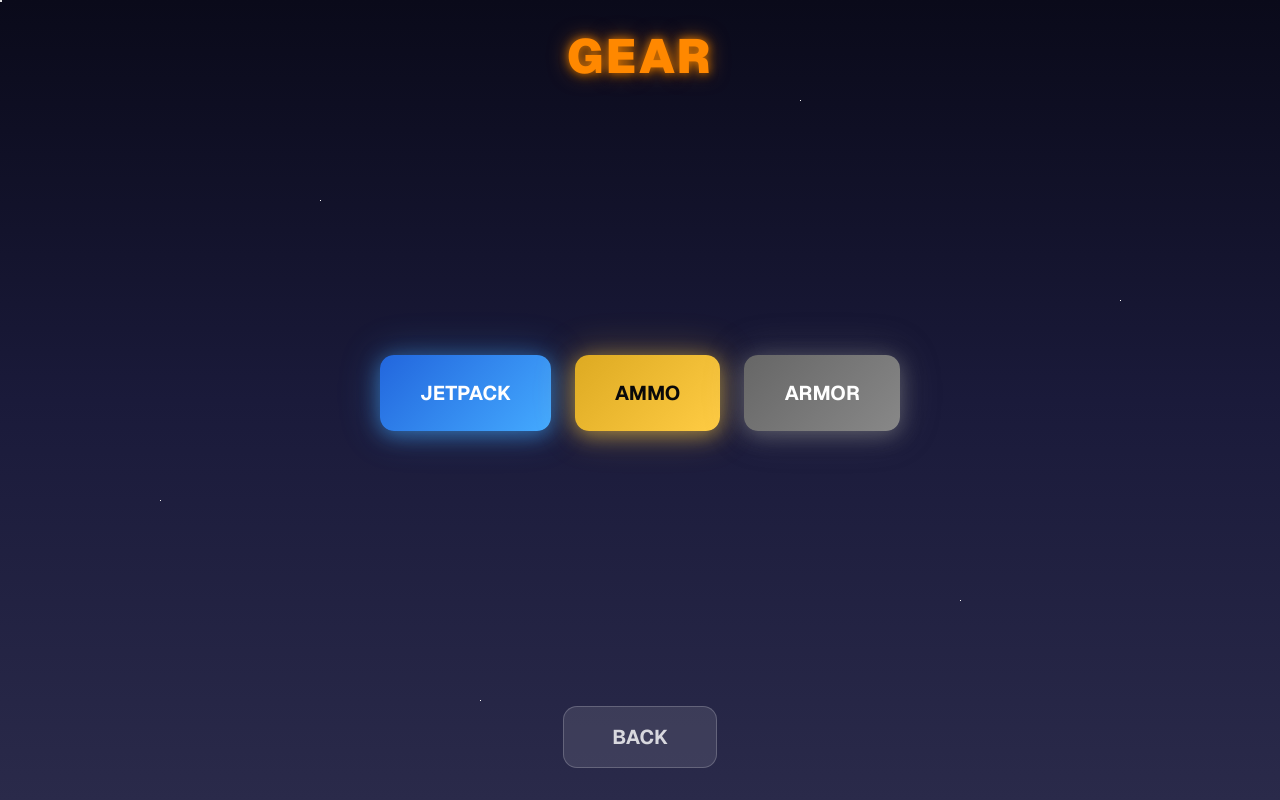
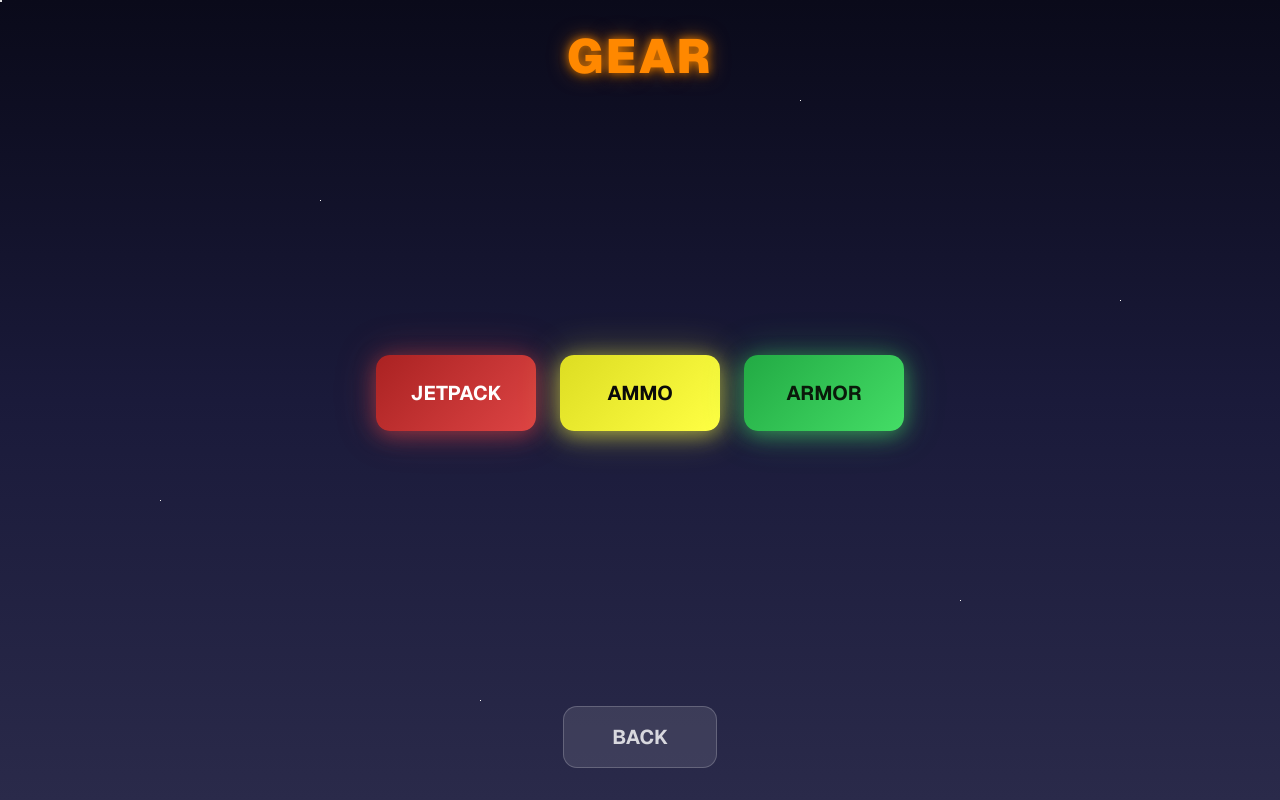
Before and after one commit to Stellar-Recon-Creator/v0-soldier-jetpack-game, a Next.js app: page / in a window 1280 px wide. Both pictures are taken after a click on the button "GEAR". Built offline with nearby package versions, Linux system fonts and the light colour scheme.

Commit message:
feat: standardize gear menu button colors and size
Change button colors and adjust width for consistent appearance.

```diff
--- a/components/game-canvas.tsx
+++ b/components/game-canvas.tsx
@@ -552,33 +552,33 @@ export default function GameCanvas() {
             <div className="flex gap-6">
               <button
                 onClick={() => {/* Jetpack handler */}}
-                className="px-10 py-6 text-xl font-bold font-sans rounded-xl transition-all hover:scale-105 active:scale-95 cursor-pointer"
+                className="w-40 py-6 text-xl font-bold font-sans rounded-xl transition-all hover:scale-105 active:scale-95 cursor-pointer"
                 style={{
-                  background: 'linear-gradient(135deg, #2266dd, #44aaff)',
+                  background: 'linear-gradient(135deg, #aa2222, #dd4444)',
                   color: '#ffffff',
-                  boxShadow: '0 4px 20px rgba(68,170,255,0.5), 0 0 40px rgba(68,170,255,0.3)',
+                  boxShadow: '0 4px 20px rgba(221,68,68,0.5), 0 0 40px rgba(221,68,68,0.3)',
                 }}
               >
                 JETPACK
               </button>
               <button
                 onClick={() => {/* Ammo handler */}}
-                className="px-10 py-6 text-xl font-bold font-sans rounded-xl transition-all hover:scale-105 active:scale-95 cursor-pointer"
+                className="w-40 py-6 text-xl font-bold font-sans rounded-xl transition-all hover:scale-105 active:scale-95 cursor-pointer"
                 style={{
-                  background: 'linear-gradient(135deg, #ddaa22, #ffcc44)',
+                  background: 'linear-gradient(135deg, #dddd22, #ffff44)',
                   color: '#0a0a0a',
-                  boxShadow: '0 4px 20px rgba(255,204,68,0.5), 0 0 40px rgba(255,204,68,0.3)',
+                  boxShadow: '0 4px 20px rgba(255,255,68,0.5), 0 0 40px rgba(255,255,68,0.3)',
                 }}
               >
                 AMMO
               </button>
               <button
                 onClick={() => {/* Armor handler */}}
-                className="px-10 py-6 text-xl font-bold font-sans rounded-xl transition-all hover:scale-105 active:scale-95 cursor-pointer"
+                className="w-40 py-6 text-xl font-bold font-sans rounded-xl transition-all hover:scale-105 active:scale-95 cursor-pointer"
                 style={{
-                  background: 'linear-gradient(135deg, #666666, #888888)',
-                  color: '#ffffff',
-                  boxShadow: '0 4px 20px rgba(136,136,136,0.5), 0 0 40px rgba(136,136,136,0.3)',
+                  background: 'linear-gradient(135deg, #22aa44, #44dd66)',
+                  color: '#0a1a0a',
+                  boxShadow: '0 4px 20px rgba(68,221,100,0.5), 0 0 40px rgba(68,221,100,0.3)',
                 }}
               >
                 ARMOR
```
